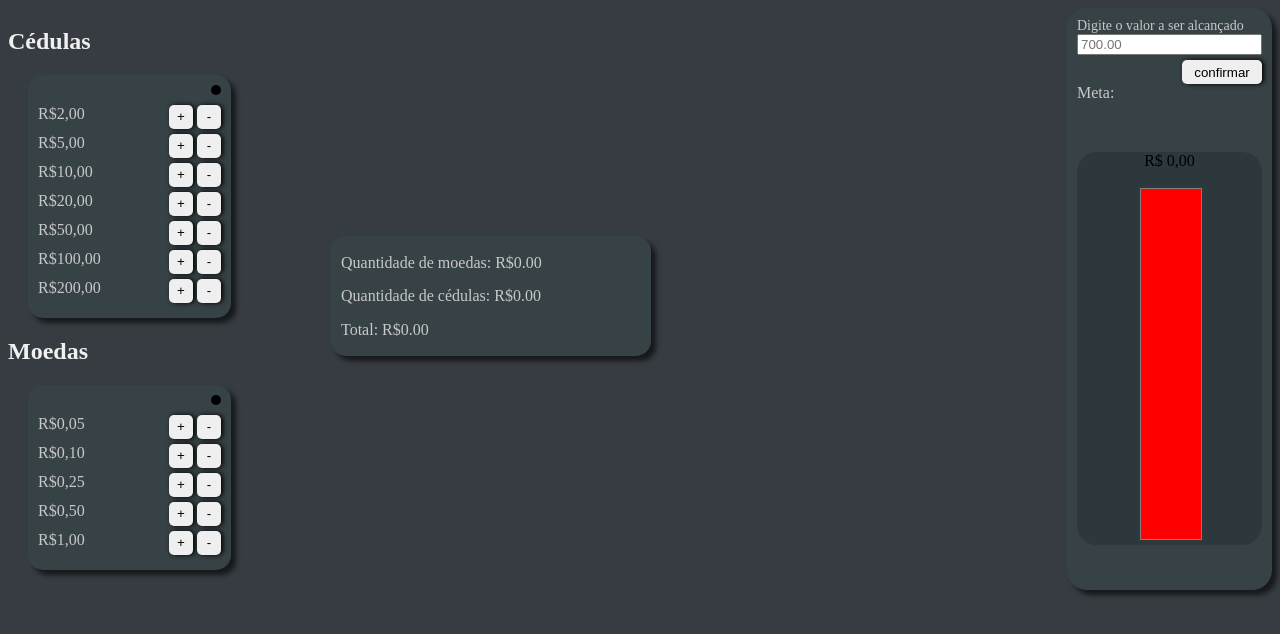
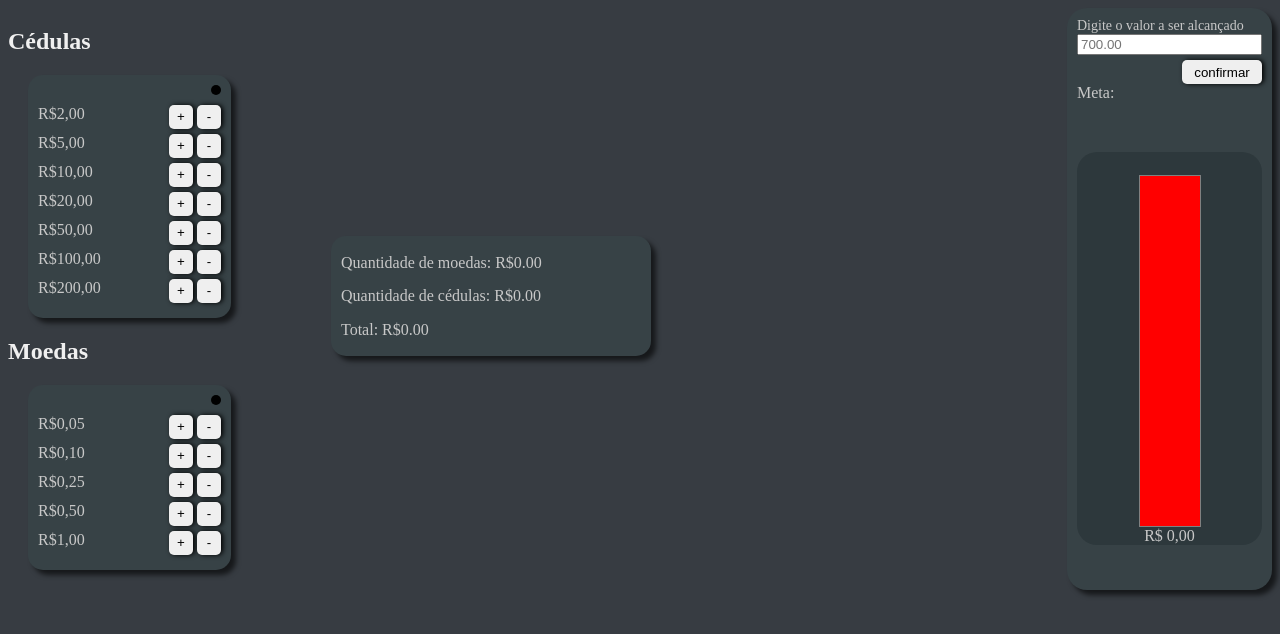
Before and after one commit to Pedro1516/Cofrinho-virtual, a plain HTML site: page main/index.html in a window 1280 px wide. Drawn offline with Linux system fonts and the light colour scheme.

Commit message:
Update main.css

```diff
--- a/main/main.css
+++ b/main/main.css
@@ -131,6 +131,7 @@ label {
 .grafico {
   display: flex;
   align-items: center;
+  justify-content: flex-end;
   flex-direction: column;
   position: relative;
   width: 100%;
@@ -141,18 +142,15 @@ label {
 }
 
 #ver-grafico {
-  position: absolute;
+  position: relative;
   width: 60px;
   height: 350px;
   background: red;
   border: 1px solid gray;
-  bottom: 5px;
-  left: calc(50% - 30px);
 }
 
 #valor-meta {
   position: relative;
   white-space: nowrap;
-  color: black;
-
+  color: rgb(200, 200, 200);
 }
```
